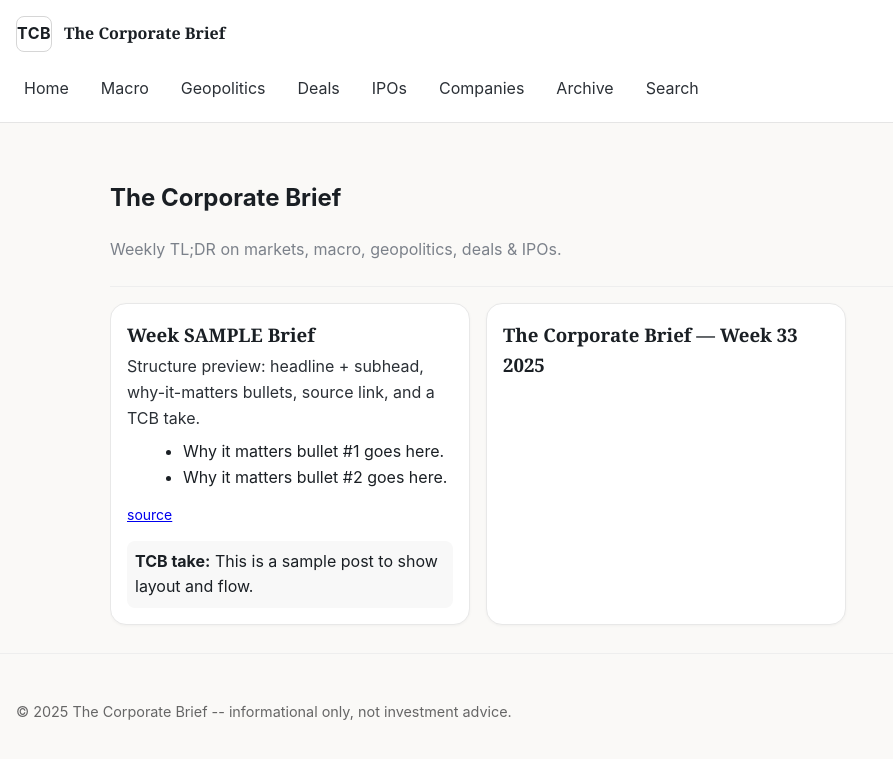
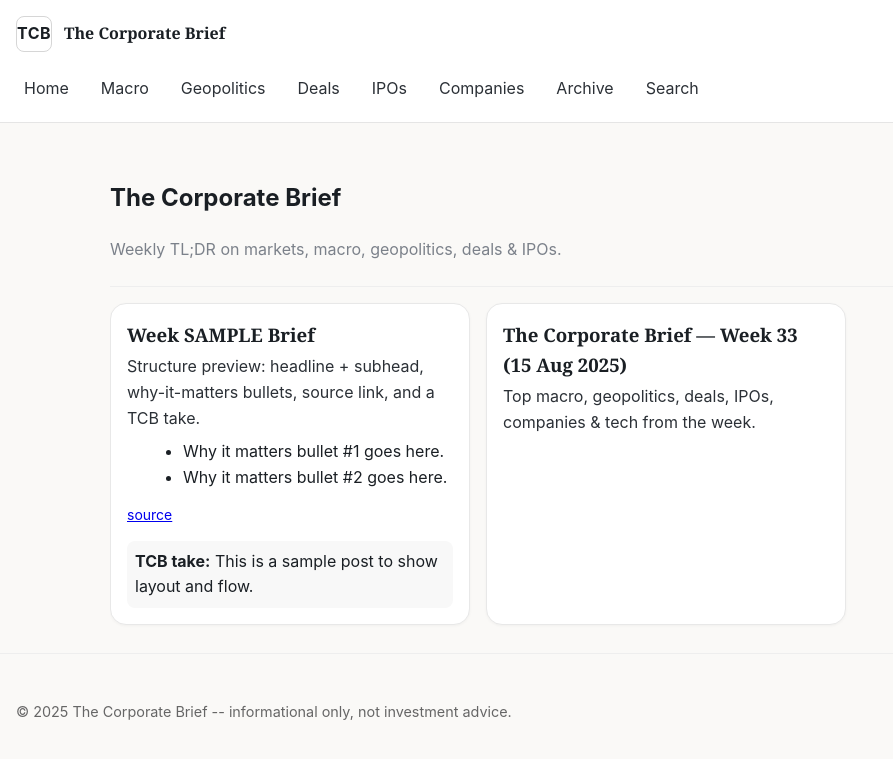
Before and after one commit to TheCorporateBrief/thecorporatebrief.github.io, a Jekyll site: the page built from index.html, in a window 1280 px wide. Shown: the top 759 px of the page, without its empty margins (0-893 px from the left). Built offline with Jekyll 4.4.1, drawn with Linux system fonts in a browser that asks for light colours.

Commit message:
Update 2025-08-15-week-33-the-corporate-brief.md

```diff
--- a/_posts/2025-08-15-week-33-the-corporate-brief.md
+++ b/_posts/2025-08-15-week-33-the-corporate-brief.md
@@ -1,7 +1,9 @@
 ---
-title: "The Corporate Brief — Week 33 2025"
+title: "The Corporate Brief — Week 33 (15 Aug 2025)"
 date: 2025-08-15
 week: 33
+categories: [macro, geopolitics, deals, ipos, companies]
+subhead: "Top macro, geopolitics, deals, IPOs, companies & tech from the week."
 tags: [weekly, markets, macro, geopolitics, deals, ipos, companies]
 ---
 
```
